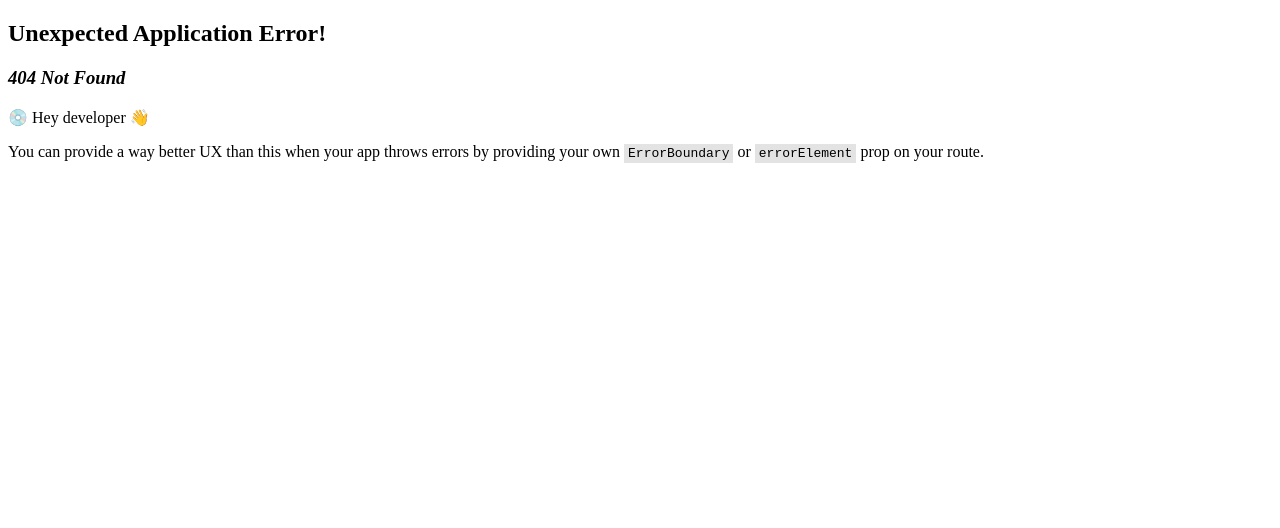
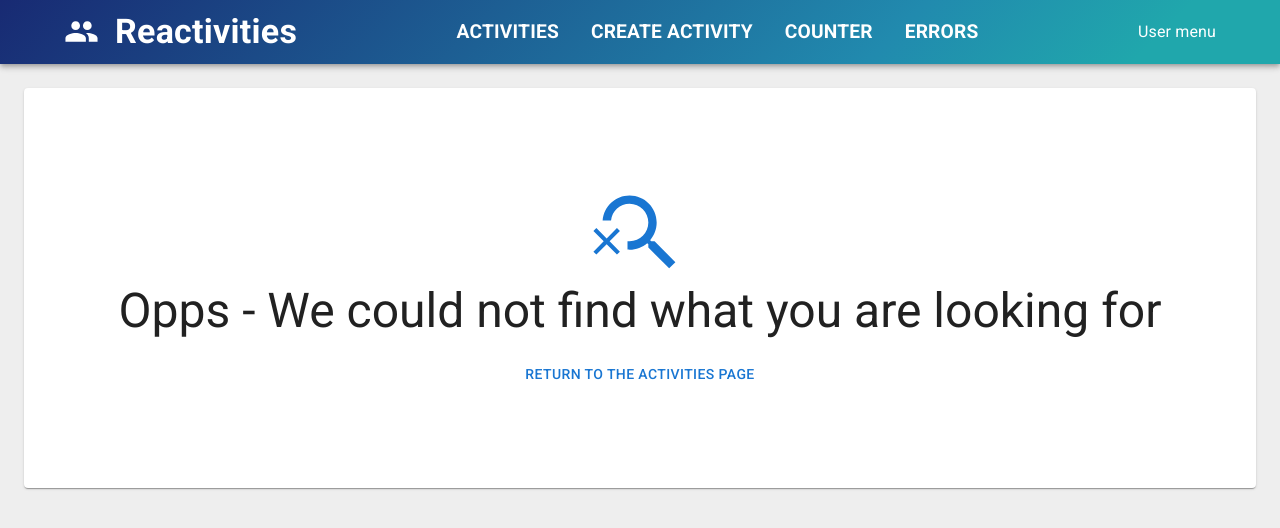
Before and after one commit to thuannd-dev/Reactivities, a React app in the folder client/: page /not-found in a window 1280 px wide. Before the commit this address had no page. Shown: the top 528 px of the page. Built offline with nearby package versions, Linux system fonts and the light colour scheme; the HTML template or start-up script is replaced by a standard one.

Commit message:
Adding not found component

```diff
--- a/client/src/app/router/Routes.tsx
+++ b/client/src/app/router/Routes.tsx
@@ -6,6 +6,7 @@
 import ActivityDetailPage from "../../features/activities/details/ActivityDetailPage";
 import Counter from "../../features/counter/Counter";
 import TestErrors from "../../features/errors/TestErrors";
+import NotFound from "../../features/errors/NotFound";
 
 export const router = createBrowserRouter([
   {
@@ -40,6 +41,10 @@
         path: "errors",
         element: <TestErrors />,
       },
+      {
+        path: "not-found",
+        element: <NotFound />,
+      },
     ],
   },
 ]);
--- /dev/null
+++ b/client/src/features/errors/NotFound.tsx
@@ -0,0 +1,26 @@
+import { SearchOff } from "@mui/icons-material";
+import { Button, Paper, Typography } from "@mui/material";
+import { Link } from "react-router";
+
+export default function NotFound() {
+  return (
+    <Paper
+      sx={{
+        height: 400,
+        display: "flex",
+        flexDirection: "column",
+        justifyContent: "center",
+        alignItems: "center",
+        p: 6,
+      }}
+    >
+      <SearchOff sx={{ fontSize: 100 }} color="primary" />
+      <Typography gutterBottom variant="h3">
+        Opps - We could not find what you are looking for
+      </Typography>
+      <Button fullWidth component={Link} to="/activities">
+        Return to the activities page
+      </Button>
+    </Paper>
+  );
+}
--- a/client/src/lib/api/agent.ts
+++ b/client/src/lib/api/agent.ts
@@ -1,6 +1,7 @@
 import axios from "axios";
 import { store } from "../stores/store";
 import { toast } from "react-toastify";
+import { router } from "../../app/router/Routes";
 
 const sleep = (delay: number) => {
   return new Promise((resolve) => {
@@ -36,7 +37,7 @@
         toast.error("Unauthorised");
         break;
       case 404:
-        toast.error("Not found");
+        router.navigate("/not-found");
         break;
       case 500:
         toast.error("Server error");
```
